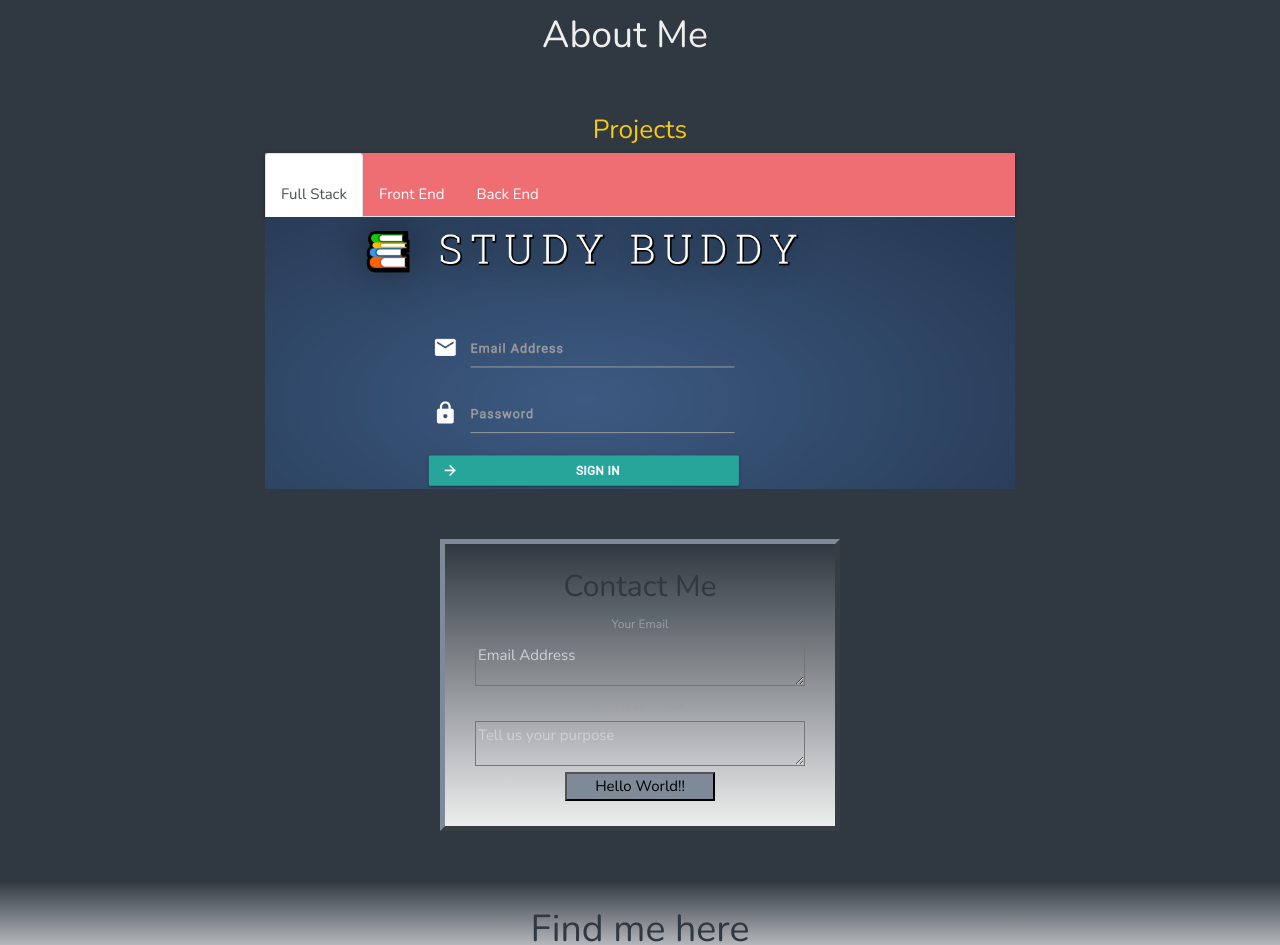
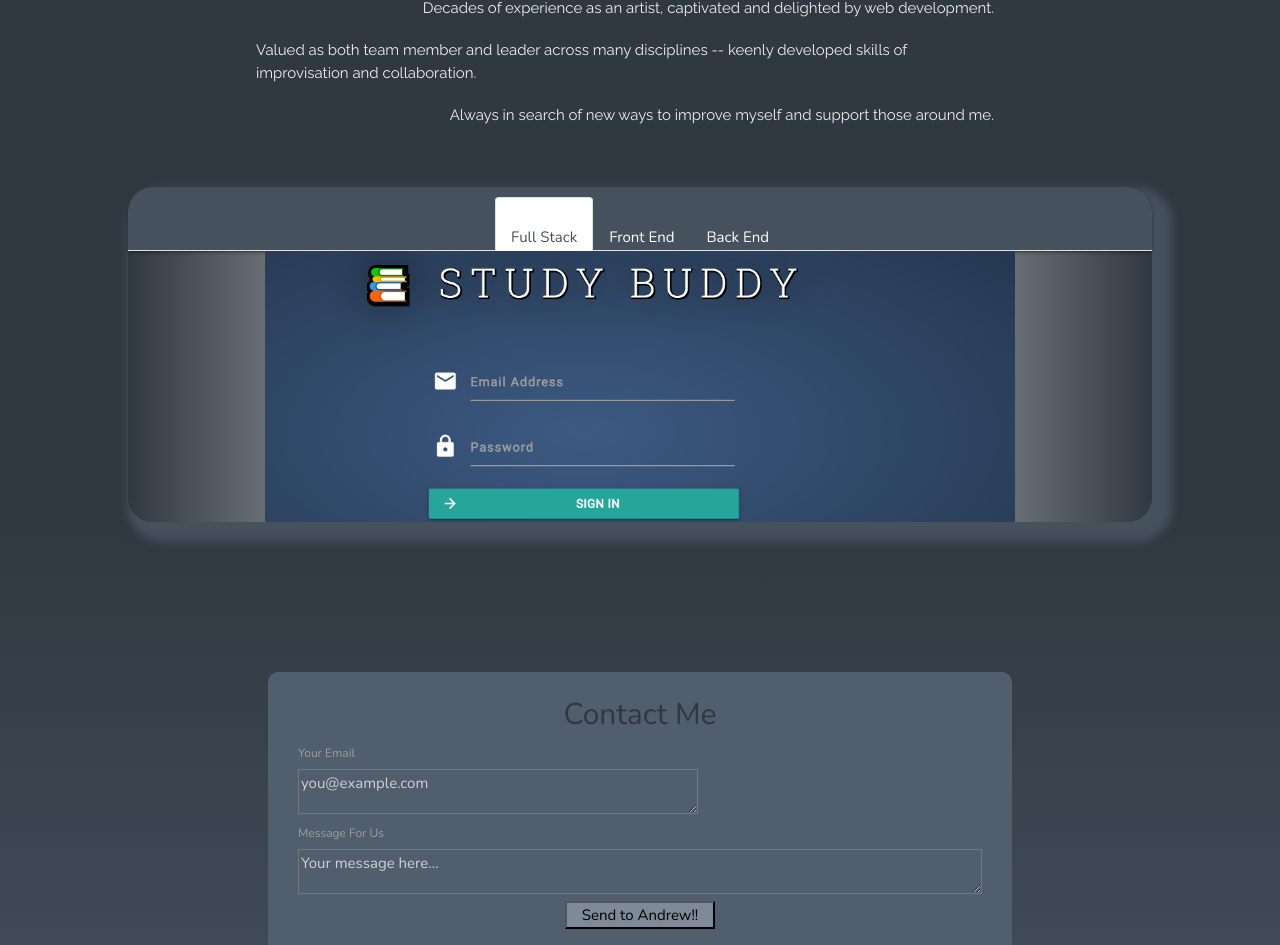
Before and after one commit to jazznerd206/Andrew-Miller, a React (Create React App) app in the folder portfolio/: page / in a window 1280 px wide. Shown: the part 1536-2481 px from the top of the page. Built offline with nearby package versions, Linux system fonts and the light colour scheme.

Commit message:
project container built, nodemailer functional, moving to main content

```diff
--- a/portfolio/src/components/Contact/contact.js
+++ b/portfolio/src/components/Contact/contact.js
@@ -44,10 +44,12 @@ const Contact = () => {
               className=""
               onSubmit={submitRequest}
             >
-              <h2 className="">
-                Contact Me
-              </h2>
-              <div className="">
+              <div className="contact-title">
+                <h2 className="">
+                  Contact Me
+                </h2>
+              </div>
+              <div className="contact-email">
                 <label
                   className=""
                   htmlFor="Email"
@@ -58,13 +60,13 @@ const Contact = () => {
                   className=""
                   type="text"
                   name="email"
-                  placeholder="Email Address"
+                  placeholder="you@example.com"
                   onChange={e => setEmail(e.target.value)}
                   value={email}
                   required
                 />
               </div>
-              <div className="">
+              <div className="contact-message">
                 <label
                   className=""
                   htmlFor="message"
@@ -75,7 +77,7 @@ const Contact = () => {
                   className=""
                   name="message"
                   type="text"
-                  placeholder="Tell us your purpose"
+                  placeholder="Your message here..."
                   onChange={e => setMessage(e.target.value)}
                   value={message}
                   required
@@ -86,7 +88,7 @@ const Contact = () => {
                   className="button"
                   type="submit"
                 >
-                  Hello World!!
+                  Send to Andrew!!
                 </button>
               </div>
             </form>
--- a/portfolio/src/components/Contact/style.css
+++ b/portfolio/src/components/Contact/style.css
@@ -1,30 +1,34 @@
 .contact-form-wrapper {
-    background: #303841;
-    display: flex;
-    flex-direction: row;
-    justify-content: space-evenly;
-    max-width: auto;
+    background: linear-gradient(to top, #46515e, #303841);
+    width: 100%;
     margin: 0 auto;
-    padding: 50px 20px 50px 20px;
+    padding: 150px 20px 150px 20px;
     align-content: center;
-    /* box-shadow: 5px 10px 25px 10px #000; */
 }
 
 .form-container {
+    margin: 0 auto;
+    display: inline-block;
     padding: 25px 30px 25px 30px;
-    width: 400px;
-    flex-basis: auto;
-    order: 1;
-    background-image: linear-gradient(to bottom, #303841, #eeeeee);
-    border: 5px outset #7e8a97;
+    width: 60%;
+    background-color: #505e6d;
+    border-radius: 10px;
 }
 
-.target-container {
+.contact-title {
+    height: 100%;
+    width: auto;
+    vertical-align: middle;
+
+}
+
+.contact-email {
+    text-align: left;
     width: 400px;
-    flex-basis: auto;
-    order: 1;
-    height: auto;
-    width: 100px;
+}
+
+.contact-message {
+    text-align: left;
 }
 
 .button {
--- a/portfolio/src/components/Footer/footer.js
+++ b/portfolio/src/components/Footer/footer.js
@@ -5,7 +5,7 @@ function Footer() {
     return (
         <div className="footer-wrapper">
             <div className="title">
-                <i className="fas fa-arrow-down fa-3x footer-icon"></i><span><h1>Find me here </h1></span><i className="fas fa-arrow-down fa-3x footer-icon"></i>
+                <i className="fas fa-arrow-down fa-3x footer-icon"></i><span><h1>Social Media</h1></span><i className="fas fa-arrow-down fa-3x footer-icon"></i>
             </div>
             <div className="footer-layer-one">
                 <div className="icon-wrapper">
--- a/portfolio/src/components/Footer/style.css
+++ b/portfolio/src/components/Footer/style.css
@@ -1,7 +1,7 @@
 .footer-wrapper {
     width: 100%;
     height: 100px;
-    background-image: linear-gradient(to bottom, #303841, #ffffff);
+    background-image: linear-gradient(to bottom, #46515e, #ffffff);
 }
 
 .title {
--- a/portfolio/src/components/Header/style.css
+++ b/portfolio/src/components/Header/style.css
@@ -5,24 +5,42 @@
     width: 100%;
     height: auto;
     background: transparent;
-    /* padding-top: 250px; */
+    padding-top: 50px;
     padding-bottom: 100px;
-    background-image: url('../..//public/images/ALM_Logo.jpg');
+    /* background-image: url('../..//public/images/ALM_Logo.jpg'); */
     background-position: top left;
     background-size: 400px;
     background-attachment: local;
     background-repeat: no-repeat;
 }
 
+span a {
+    color: #303841;
+}
+
 .nunito {
     font-size: 80px;
     font-weight: bold;
+    transition: .2s;
+}
+
+.nunito:hover {
+    letter-spacing: 3.4rem;
+    animation: animate 0.5s infinite
 }
 
 .raleway {
     font-size: 50px;
     font-weight: lighter;
     font-family: 'Raleway';
+    transition: .15s;
+    transition-timing-function: ease-in;
+}
+
+.raleway:hover {
+    letter-spacing: 3rem;
+    font-size: 72px;
+    font-weight: bolder;
 }
 
 .header-content {
@@ -49,3 +67,17 @@
     display: inline-block;
     width: 40rem;
 }
+
+@keyframes animate {
+    0% {
+        transform: translateY(0px);
+    }
+
+    50% {
+        transform: translateX(-20px);
+    }
+
+    100% {
+        transform: translateY(0px);
+    }
+}
--- a/portfolio/src/components/MainContent/maincontent.js
+++ b/portfolio/src/components/MainContent/maincontent.js
@@ -27,24 +27,23 @@ function Maincontent() {
         </div>
         <div className="flex-column">
             <div className="flex-item">
+                <div className="exp-title">
+                    <span><h1>About Me</h1></span>
+                </div>
+            </div>
+            <div className="flex-item">
                 <div className="text-item-right">
                     <span>Decades of experience as an artist, captivated and delighted by web development.</span>
                 </div>
-                <div className="text-item-right">
+                <div className="text-item-left">
                     <span>Valued as both team member and leader across many disciplines -- keenly developed skills of improvisation and collaboration.</span>
                 </div>
                 <div className="text-item-right">
                     <span>Always in search of new ways to improve myself and support those around me.</span>
                 </div>
             </div>
-            <div className="flex-item">
-            <div className="exp-title">
-                    <span><h1>About Me</h1></span>
-                </div>
-            </div>
         </div>
         <div className="flex" id="portfolio-anchor">
-            <span><h3>Projects</h3></span>
             <Projects />
         </div>
     </div>
--- a/portfolio/src/components/MainContent/style.css
+++ b/portfolio/src/components/MainContent/style.css
@@ -14,32 +14,10 @@
 
 .flex-column {
     margin: 0 auto;
-    width: 80%;
+    width: 60%;
     display: flex;
     flex-direction: row;
-    justify-content: space-around;
-}
-
-.flex-column-item {
-    margin: 0px 10px 0px 10px;
-    border: 5px outset #f6c90e;
-    background: #ed6663;
-    background-image: url("https://picsum.photos/200");
-    background-position: center;
-    background-size: cover;
-    box-shadow: 0px 0px 8px 5px #ffffff;
-    border-radius: 25%;
-    width: 400px;
-    height: auto;
-    min-height: 300px;
-    order: 1;
-    perspective: 1000px;
-    color: transparent;
-}
-
-.flex-column-item:hover {
-    background-blend-mode: color-burn;
-    color: #f6c90e
+    justify-content: space-evenly;
 }
 
 .flex-item {
--- a/portfolio/src/components/Projects/Projects.js
+++ b/portfolio/src/components/Projects/Projects.js
@@ -13,6 +13,7 @@ function Projects() {
     return (
       <div className="project-wrapper" id="projects">
         <Tabs
+          className="project-tabs"
           id="controlled-tab-example"
           activeKey={key}
           onSelect={(k) => setKey(k)}
--- a/portfolio/src/components/Projects/style.css
+++ b/portfolio/src/components/Projects/style.css
@@ -1,8 +1,32 @@
 .project-wrapper {
+    background: linear-gradient(0.25turn, #303841, #ffffff, #303841);
     margin: 0 auto;
     height: auto;
-    max-width: 750px;
+    width: 100%;
+    border-radius: 25px;
+    box-shadow: 10px 10px 10px 10px #46515e;
 }
+
+.project-tabs {
+    border-top-right-radius: 25px;
+    border-top-left-radius: 25px;
+    background-color: #46515e;
+    display: flex;
+    justify-content: center;
+    align-items: center;
+    flex-wrap: wrap;
+    padding: 10px;
+}
+
+.project-tabs > a {
+    background-color: 46515e;
+    color: white;
+}
+.project-tabs > a:hover {
+    background-color: #ffffff;
+    color: black;
+}
+
 
 img {
     max-width: 750px;
```
